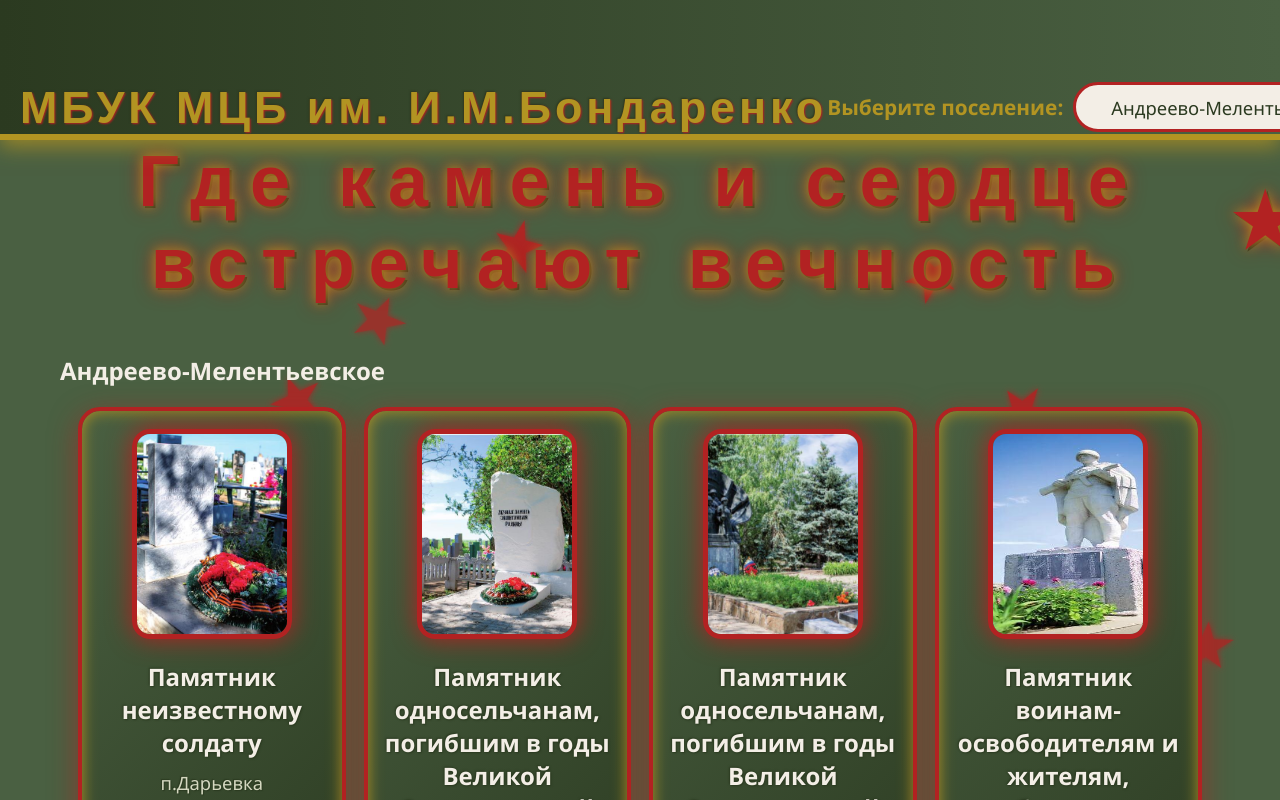
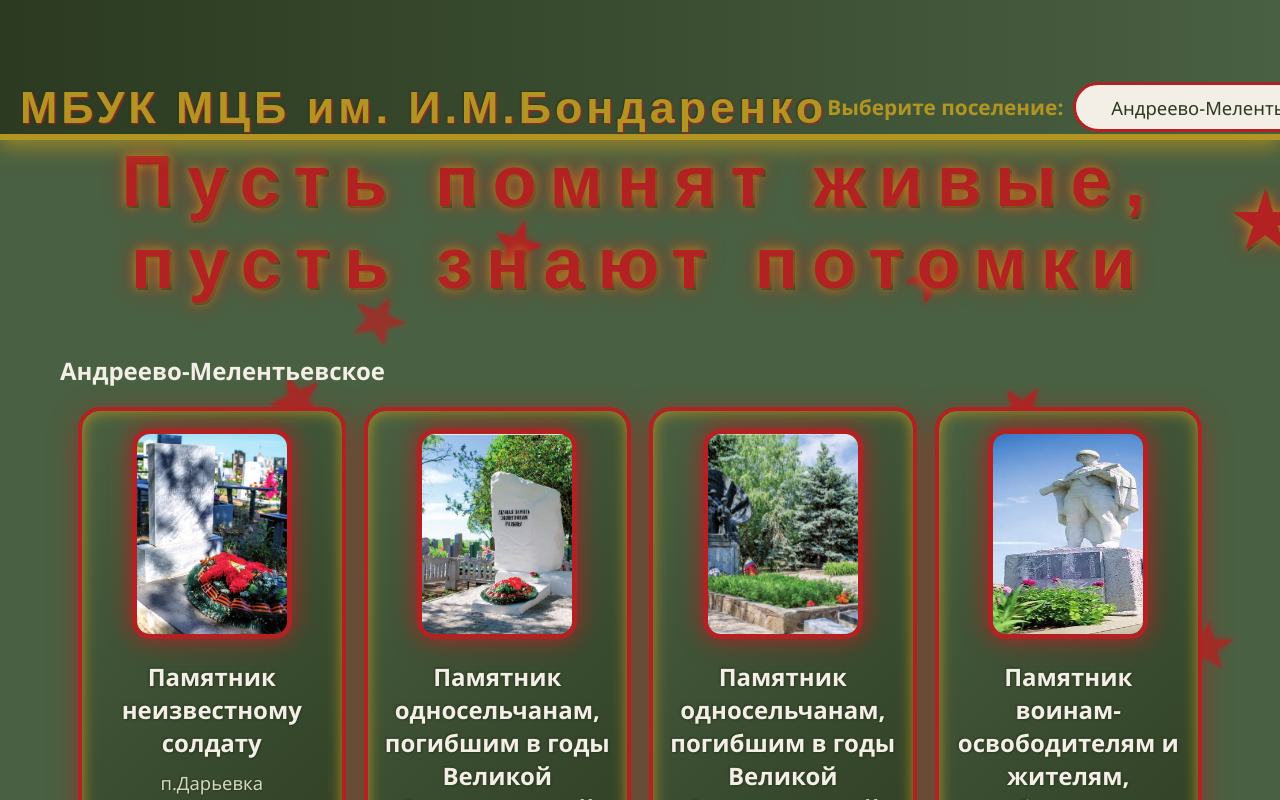
Before and after one commit to TAYmeRRR/veterans, a plain HTML site: page index.html in a window 1280 px wide. Drawn offline with Linux system fonts and the light colour scheme.

Commit message:
Update index.html

```diff
--- a/index.html
+++ b/index.html
@@ -3,7 +3,7 @@
 <head>
   <meta charset="UTF-8" />
   <meta name="viewport" content="width=device-width, initial-scale=1" />
-  <title>Где камень и сердце встречают вечность</title>
+  <title>Пусть помнят живые, пусть знают потомки</title>
   <link rel="stylesheet" href="styles.css">
    <script src="scripts.js" defer></script>
 </head>
@@ -32,7 +32,7 @@
 </header>
 
 <div class="container">
-  <h1>Где камень и сердце встречают вечность</h1>
+  <h1>Пусть помнят живые, пусть знают потомки</h1>
   <div id="veterans-container" aria-live="polite"></div>
 </div>
 
```
